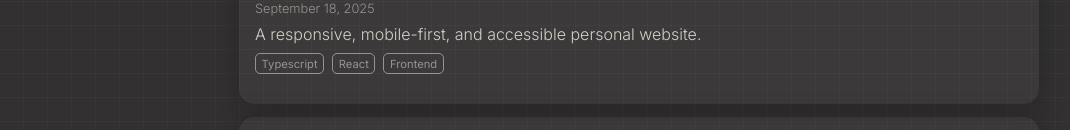
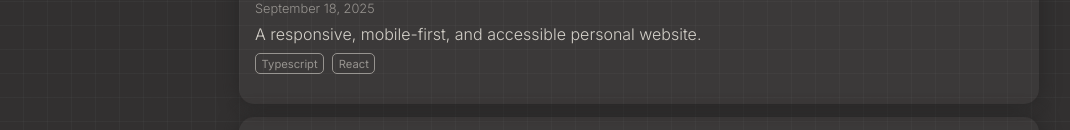
Before and after one commit to dylinh/personal-site, a React (Vite) app: page /portfolio in a window 1280 px wide. Shown: the part 167-297 px from the top of the page, without its empty margins (1-1071 px from the left). Built offline with nearby package versions, Linux system fonts and the light colour scheme.

Commit message:
Update Portfolio.tsx

```diff
--- a/src/pages/Portfolio.tsx
+++ b/src/pages/Portfolio.tsx
@@ -9,7 +9,7 @@ export default function Portfolio(){
                 <p className="about-title">projects</p>
             </div>
             <div className="blog-card-container">
-                <ProjectCard desc="A responsive, mobile-first, and accessible personal website." date="September 18, 2025" title="dylinh.com" tags={["Typescript", "React", "Frontend"]} path="https://github.com/dylinh/personal-site" />
+                <ProjectCard desc="A responsive, mobile-first, and accessible personal website." date="September 18, 2025" title="dylinh.com" tags={["Typescript", "React"]} path="https://github.com/dylinh/personal-site" />
                 <ProjectCard desc="An iOS native app to help Laurier students find classmates and meet new people." date="March 8, 2026" title="meet a hawk" tags={["Swift", "Firebase"]} path="https://apps.apple.com/ca/app/meet-a-hawk/id6757995667" />
 
             </div>
```
